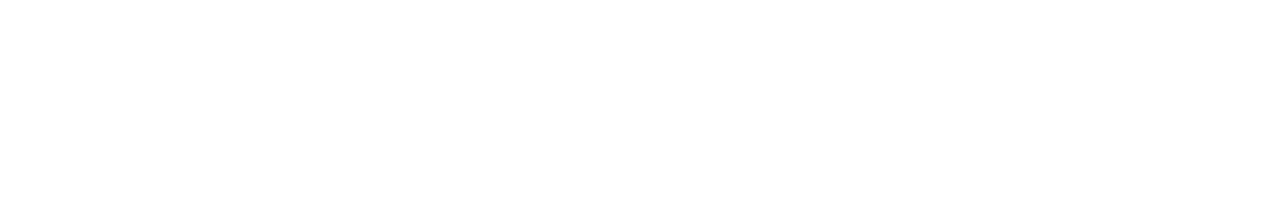
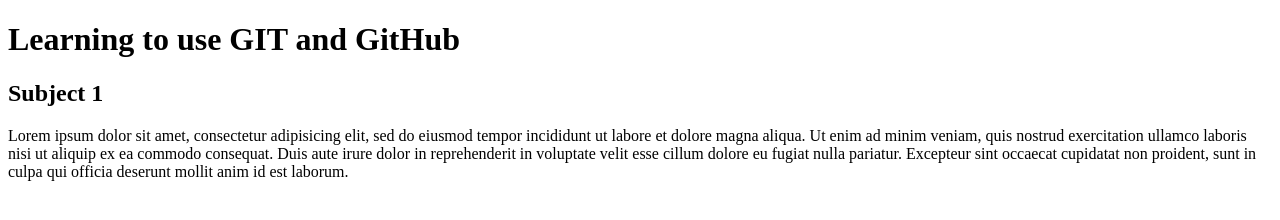
Before and after one commit to Mateja3m/new-repo, a plain HTML site: page index.html in a window 1280 px wide. Drawn offline with Linux system fonts and the light colour scheme.

Commit message:
changed html file with new features

```diff
--- a/index.html
+++ b/index.html
@@ -4,5 +4,17 @@
 	<title>Cloned repo from the GitHub</title>
 </head>
 <body>
+	<header><h1>Learning to use GIT and GitHub</h1>
+	</header>
+
+<section>
+	<h2>Subject 1</h2>
+	<p>Lorem ipsum dolor sit amet, consectetur adipisicing elit, sed do eiusmod
+	tempor incididunt ut labore et dolore magna aliqua. Ut enim ad minim veniam,
+	quis nostrud exercitation ullamco laboris nisi ut aliquip ex ea commodo
+	consequat. Duis aute irure dolor in reprehenderit in voluptate velit esse
+	cillum dolore eu fugiat nulla pariatur. Excepteur sint occaecat cupidatat non
+	proident, sunt in culpa qui officia deserunt mollit anim id est laborum.</p>
+</section>
 
 </html>
```
